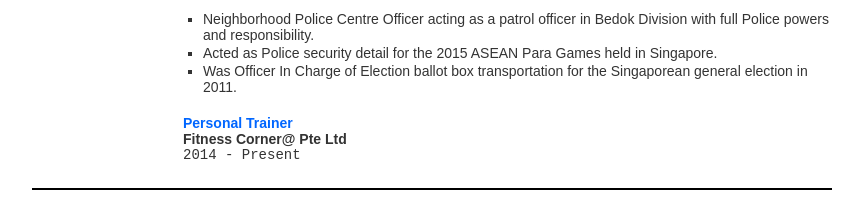
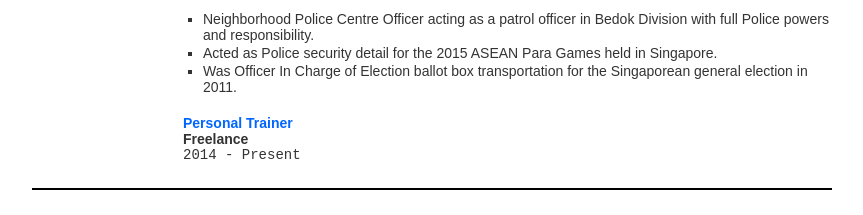
Before and after one commit to iqbalmelber/iqbalresume, a plain HTML site: page index.html in a window 1280 px wide. Shown: the part 820-1035 px from the top of the page, without its empty margins (208-1071 px from the left). Drawn offline with Linux system fonts and the light colour scheme.

Commit message:
Update index.html

```diff
--- a/index.html
+++ b/index.html
@@ -100,7 +100,7 @@
 							<div class="blockHeader">
 								<span class="title">Personal Trainer</span>
 								<br>
-								<span class="company">Fitness Corner@ Pte Ltd</span>
+								<span class="company">Freelance</span>
 								<span class="date">2014 - Present</span>
 							</div>
 						</div>
```
